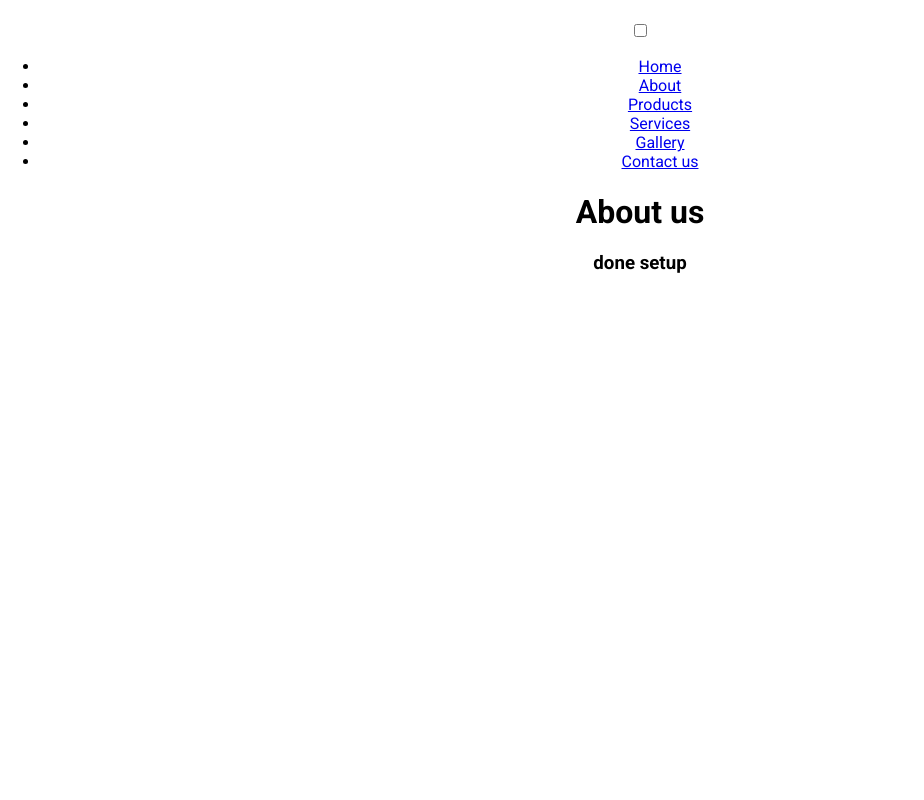
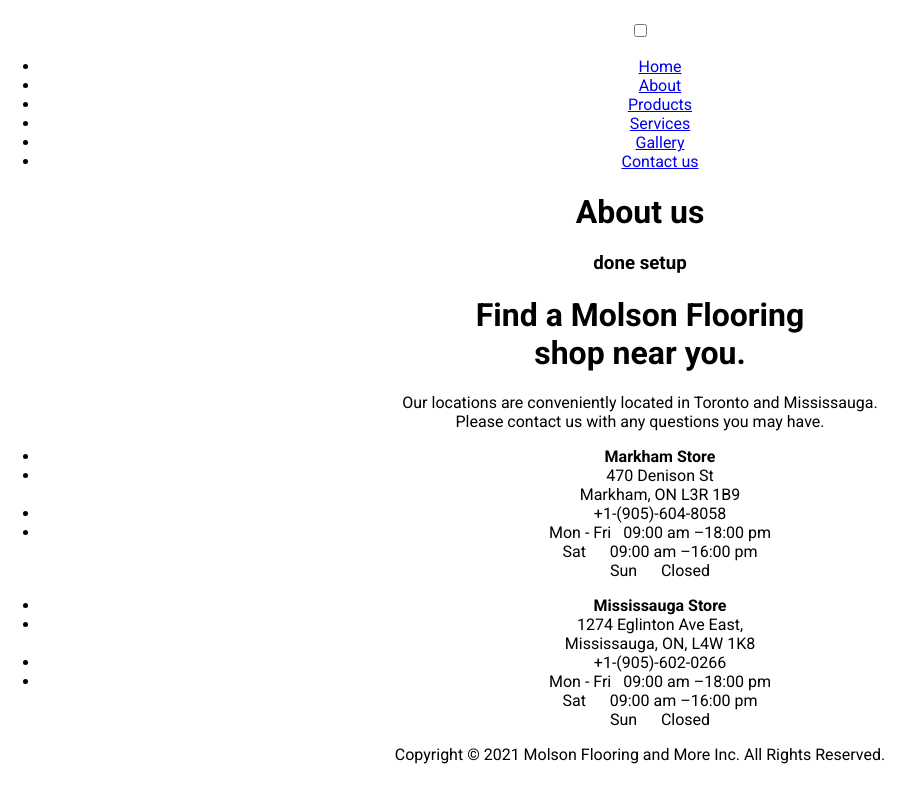
Before and after one commit to imxiaow/MolsonFlooringWeb2021, a Django app: page /about/ in a window 1280 px wide. Shown: the whole page, without its empty margins (0-924 px from the left). Run offline with Django 3.2, Linux system fonts and the light colour scheme.

Commit message:
homepage content html all done

```diff
--- a/MolsonFlooringSite/localdesign/templates/localdesign/main.html
+++ b/MolsonFlooringSite/localdesign/templates/localdesign/main.html
@@ -55,9 +55,45 @@
 	{% endblock %}
 
 
-    <footer>
+<footer>
+    <div class="footer-textarea">
+        <h1>Find a Molson Flooring<br>shop near you. </h1>
+        <p>Our locations are conveniently located in Toronto and Mississauga.<br>
+            Please contact us with any questions you may have. </p>
+    </div>
 
-    </footer>
+    <div class="footer-cols-area">
+        <ul class="unstyled-list">
+            <li><strong>Markham Store</strong></li>
+            <li>470 Denison St<br>
+                Markham, ON L3R 1B9</li>
+            <li>+1-(905)-604-8058</li>
+            <li>Mon - Fri&nbsp;&nbsp;&nbsp;09:00 am –18:00 pm<br>
+                Sat&nbsp;&nbsp;&nbsp;&nbsp;&nbsp;&nbsp;09:00 am –16:00 pm<br>
+                Sun&nbsp;&nbsp;&nbsp;&nbsp;&nbsp;&nbsp;Closed
+            </li>
+
+        </ul>
+    </div>
+
+    <div class="footer-cols-area">
+        <ul class="unstyled-list">
+            <li><strong>Mississauga Store</strong></li>
+            <li>1274 Eglinton Ave East, <br>
+                Mississauga, ON, L4W 1K8</li>
+            <li>+1-(905)-602-0266</li>
+            <li>Mon - Fri&nbsp;&nbsp;&nbsp;09:00 am –18:00 pm<br>
+                Sat&nbsp;&nbsp;&nbsp;&nbsp;&nbsp;&nbsp;09:00 am –16:00 pm<br>
+                Sun&nbsp;&nbsp;&nbsp;&nbsp;&nbsp;&nbsp;Closed
+            </li>
+        </ul>
+    </div>
+
+    <div class="footer-copyrights">
+        <p>Copyright &copy; 2021 Molson Flooring and More Inc. All Rights Reserved.</p>
+    </div>
+
+</footer>
 
 
 </body>
```
Also changed, not shown: MolsonFlooringSite/localdesign/templates/localdesign/homepage.html (+0 -10 lines).
